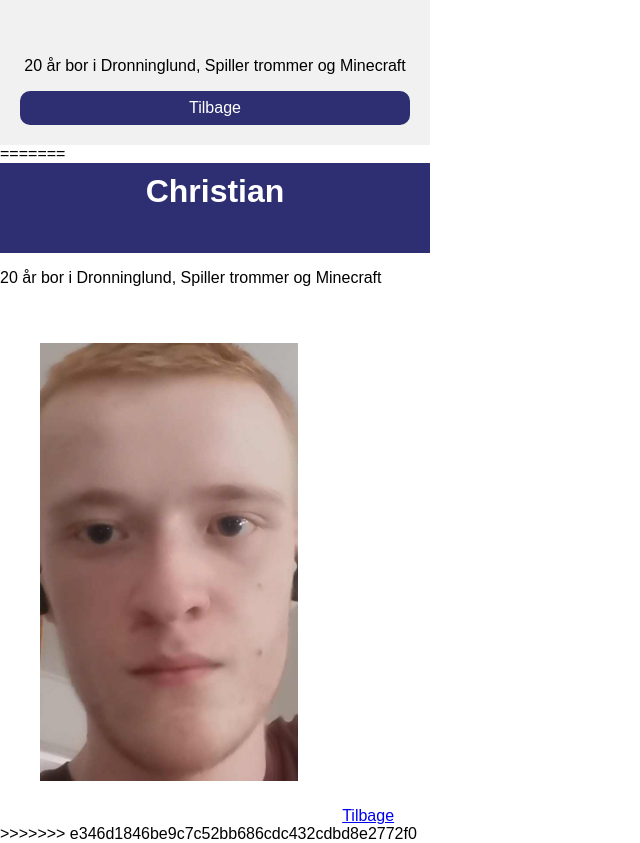
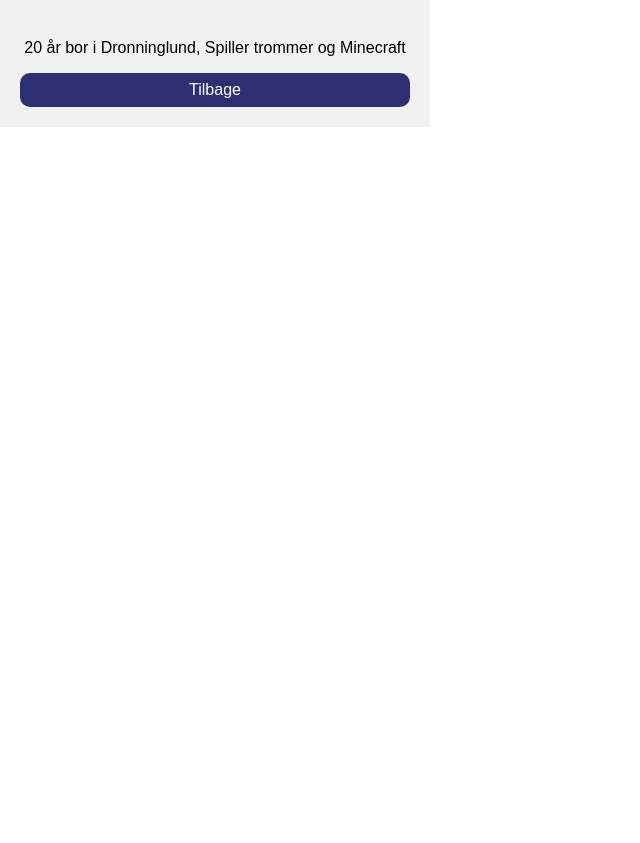
Before and after one commit to Chrstjan/Gruppe3-Opgave, a plain HTML site: page christian2.html in a window 1280 px wide. Shown: the part 578-1421 px from the top of the page, without its empty margins (0-640 px from the left). After the commit the page ends 800 px from the top, so only its background shows below. Drawn offline with Linux system fonts and the light colour scheme.

Commit message:
Update christian2.html

```diff
--- a/christian2.html
+++ b/christian2.html
@@ -3,7 +3,6 @@
 <head>
     <meta charset="UTF-8">
     <meta name="viewport" content="width=device-width, initial-scale=1.0">
-<<<<<<< HEAD
     <link rel="stylesheet" href="./Assets/css/styles.css">
     <title>Document</title>
 </head>
@@ -18,15 +17,7 @@
         </li>
     </ul>
     <script src="./Assets/js/app.js"></script>
-=======
     <title>Christian</title>
 </head>
-<body>
-    <h1>Christian</h1>
-    <p>20 år bor i Dronninglund, Spiller trommer og Minecraft</p>
 
-    <img src="./Assets/images/Christian.jpg">
-    <a href="index.html">Tilbage</a>
->>>>>>> e346d1846be9c7c52bb686cdc432cdbd8e2772f0
-</body>
 </html>
```
